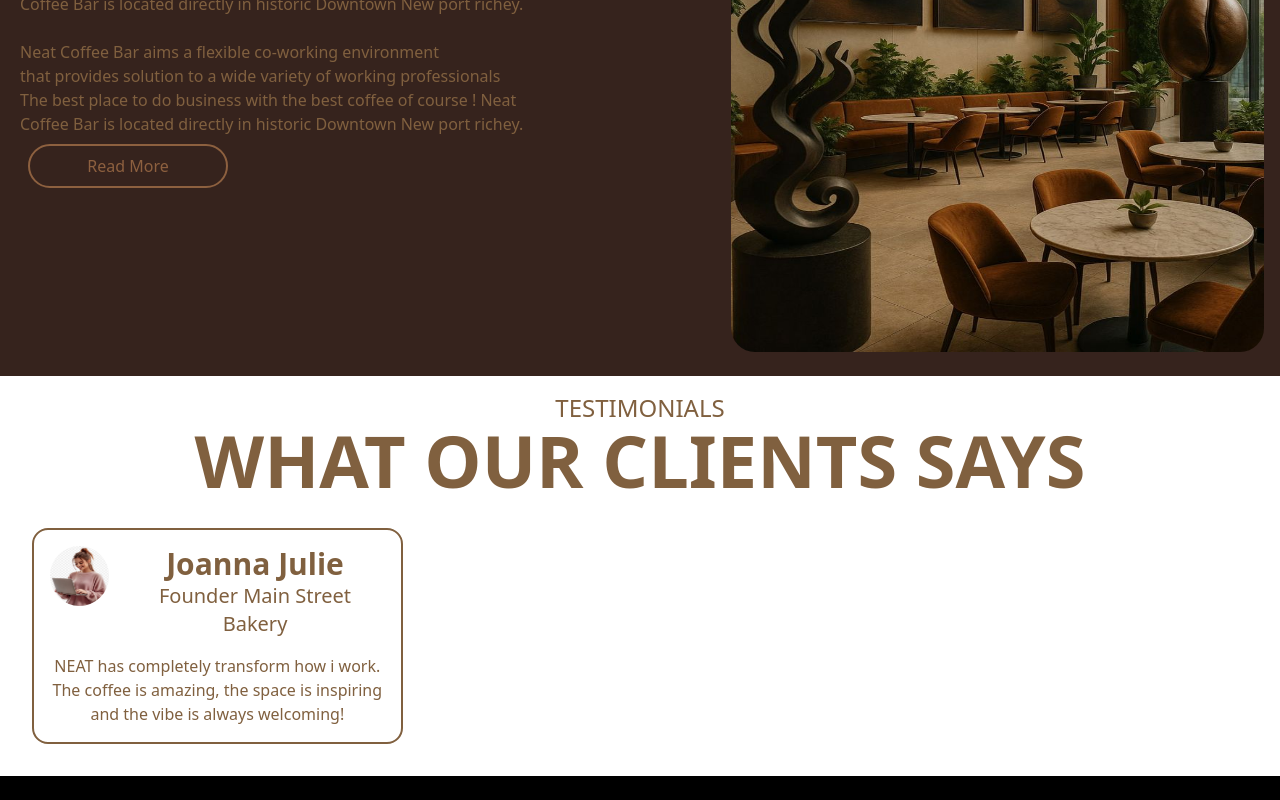
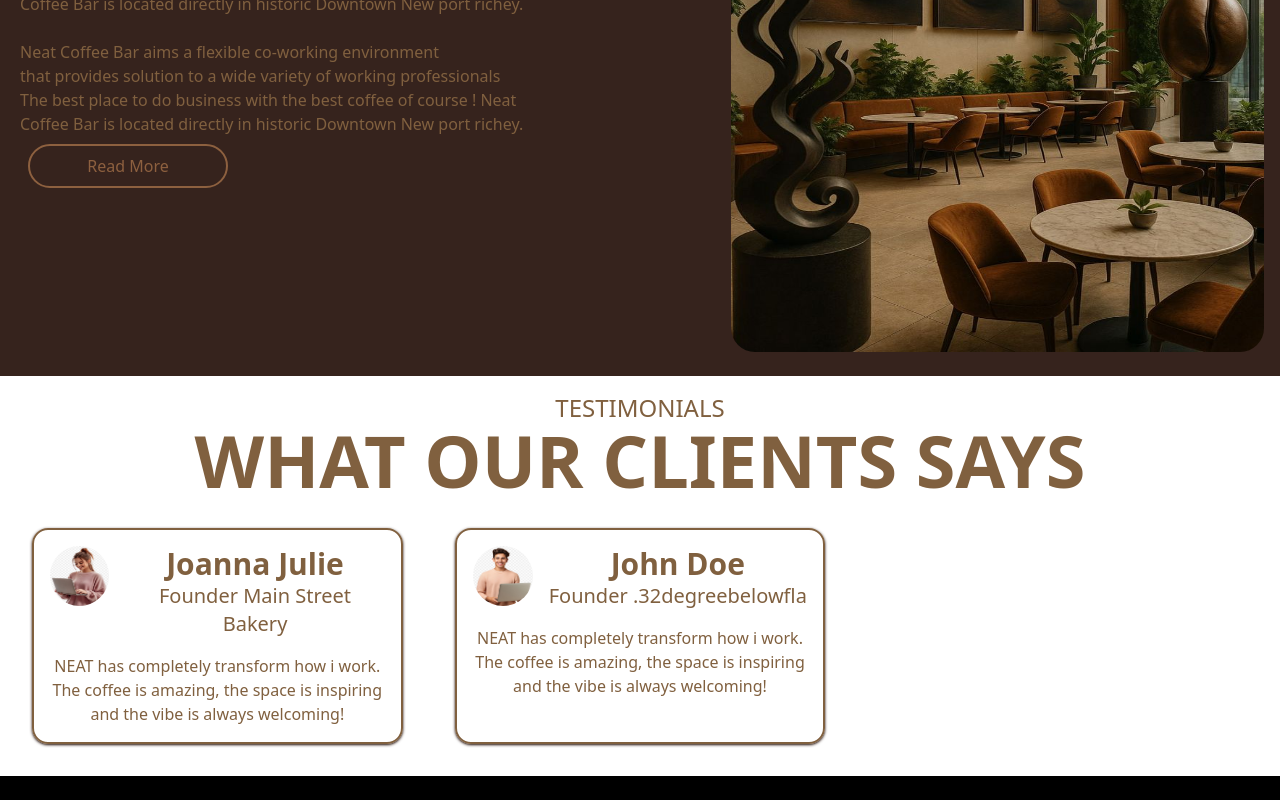
Before and after one commit to Developerfiyin/Finpay-project, a React (Vite) app: page / in a window 1280 px wide. Shown: the part 2392-3192 px from the top of the page. Built offline with nearby package versions, Linux system fonts and the light colour scheme.

Commit message:
Updated testimonials.jsx

```diff
--- a/src/Components/Testimonials.jsx
+++ b/src/Components/Testimonials.jsx
@@ -9,11 +9,11 @@ const Testimonials = () => {
     <main className='py-4 px-4  bg-white text-[#80603f] text-center items-center'>
       <h5 className='text-2xl font-medium'>TESTIMONIALS</h5>
       <h2 className='text-7xl font-semibold '>WHAT OUR CLIENTS SAYS</h2>
-      <div className='mt-4'>
-     <div className='flex gap-5 grid-cols-3 grid '>
-      <div className='m-4 p-4 border-2 rounded-2xl hover:bg-[#8d603f] hover:text-[#36231d] ease-in-out duration-300 '>
+
+     <div className='flex gap-5 grid-cols-3 grid mt-4'>
+      <div className='m-4 p-4 border-2 rounded-2xl shadow-sm shadow-[#36231d] ease-in-out duration-300 '>
          <div className='flex gap-4 mb-4'> {/* THE IMAGE AND  NAME DIV */ }
-            <img src={image} alt="The member image " className='rounded-full h-15 w-15' />
+            <img src={image} alt="The member image" className='rounded-full h-15 w-15' />
             <div>
            <h4 className='text-3xl font-semibold'> Joanna Julie </h4>
             <h5 className='text-xl font-medium '>Founder Main Street Bakery</h5>
@@ -22,10 +22,26 @@ const Testimonials = () => {
           <h3>NEAT has completely transform how i work. The coffee is amazing, the space is inspiring and the vibe is always welcoming! </h3>
       </div>
 
+       <div className='m-4 p-4 border-2 rounded-2xl shadow-sm shadow-[#36231d] ease-in-out duration-300 '>
+         <div className='flex gap-4 mb-4'> {/* THE IMAGE AND  NAME DIV */ }
+            <img src={image1} alt="The second member image " className='rounded-full h-15 w-15' />
+            <div>
+           <h4 className='text-3xl font-semibold'> John Doe </h4>
+            <h5 className='text-xl font-medium '>Founder .32degreebelowfla</h5>
+            </div>
+         </div>
+          <h3>NEAT has completely transform how i work. The coffee is amazing,
+             the space is inspiring and the vibe is always welcoming! </h3>
+      </div>
+
+
+
+
+
 
      </div>
 
-      </div>
+
 
 
     </main>
```
